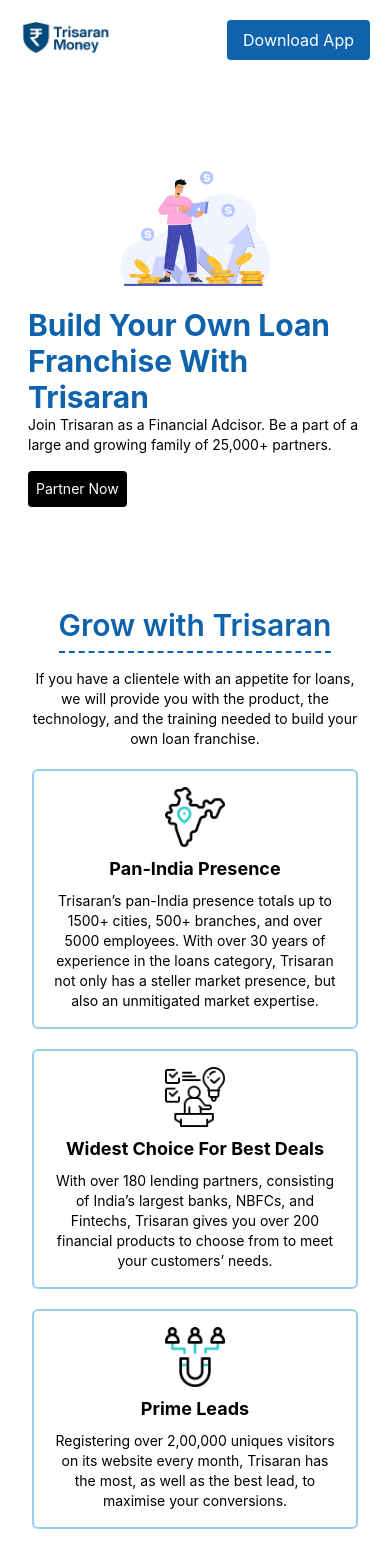
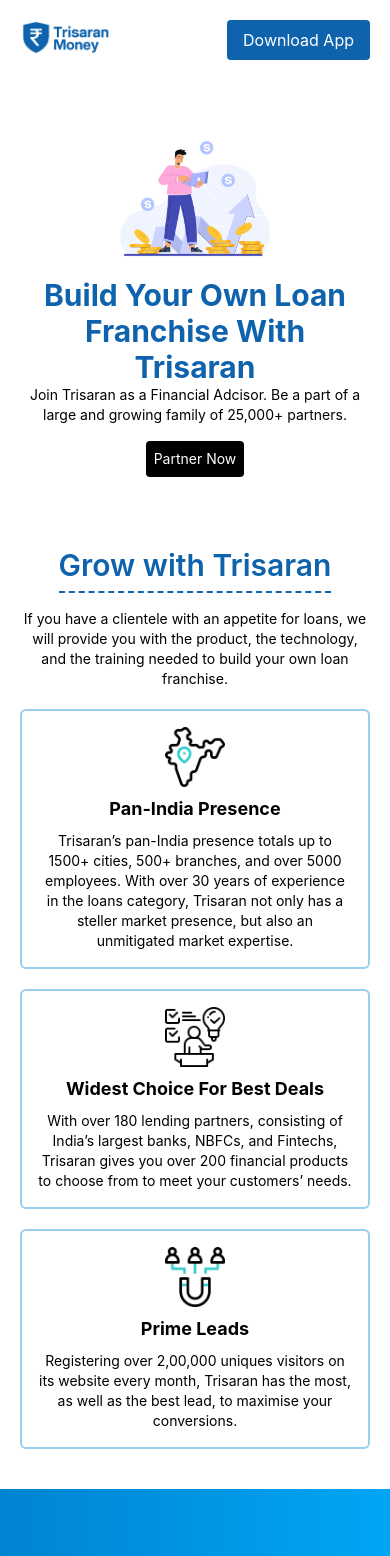
Before and after one commit to Akaashspecs/trisaran, a React (Vite) app: page / in a window 390 px wide. Shown: the top 1556 px of the page. Built offline with nearby package versions, Linux system fonts and the light colour scheme.

Commit message:
space and logo fix

```diff
--- a/src/Benefits.jsx
+++ b/src/Benefits.jsx
@@ -32,7 +32,7 @@
     },
   ];
   return (
-    <div className="bg-linear-to-r/srgb from-sky-600 to-sky-500 px-10 md:px-16  flex flex-col items-center py-16">
+    <div className="bg-linear-to-r/srgb from-sky-600 to-sky-500 px-5 md:px-16  flex flex-col items-center py-16">
       <div className=" text-4xl font-semibold text-white  pb-2 border-b-2 border-dashed text-center">
         The Trisaran Benefits
       </div>
--- a/src/Brands.jsx
+++ b/src/Brands.jsx
@@ -11,7 +11,7 @@
   ];
 
   return (
-    <div className="flex flex-col items-center px-5 md:px-0">
+    <div className="flex flex-col items-center px-4 md:px-0">
       <h3 className="text-3xl md:text-[43px] font-bold text-center border-dashed border-b-2 text-[#0f63ac] border-[#0f63ac]  w-fit">
         Brand who Trust Us
       </h3>
--- a/src/Contact-Form.jsx
+++ b/src/Contact-Form.jsx
@@ -1,6 +1,6 @@
 const ContactForm = () => {
   return (
-    <div className="  bg-repeat backdrop-blur-3xl flex flex-col justify-center items-center py-5 mt-10">
+    <div className="  flex flex-col justify-center items-center py-5 mt-10">
       <form className="bg-white bg-opacity-70 p-5 sm:p-10 rounded-2xl shadow-xl flex flex-col gap-5 w-[calc(100vw-30px)] border border-gray-300  sm:w-[500px] mx-0 sm:mx-11">
         <div className="text-4xl font-bold text-amber-800 mb-10 w-full text-center">
           Contact Us
@@ -19,7 +19,7 @@
           placeholder="Message"
           className="p-3 rounded-lg border border-gray-300 focus:outline-none focus:ring-2 focus:ring-amber-400 h-32 resize-none"
         ></textarea>
-        <button className="bg-amber-500 text-white p-3 rounded-lg hover:bg-amber-600 transition duration-300">
+        <button className="bg-[#0f63ac] text-white p-3 rounded-lg hover:bg-amber-600 transition duration-300">
           Submit
         </button>
       </form>
--- a/src/Grow.jsx
+++ b/src/Grow.jsx
@@ -1,6 +1,6 @@
 const Grow = () => {
   return (
-    <div className="flex flex-col items-center px-8 pb-10 mt-10">
+    <div className="flex flex-col items-center px-5  sm:px-8 pb-10 mt-10">
       <h3 className=" text-3xl md:text-4xl font-semibold text-[#0f63ac] pb-2 border-b-2 border-dashed">
         Grow with Trisaran
       </h3>
--- a/src/Intro.jsx
+++ b/src/Intro.jsx
@@ -1,16 +1,16 @@
 const Intro = () => {
   return (
-    <div className="py-[60px] sm:h-full  flex justify-center ">
-      <div className="h-full  px-7 md:px-15 flex flex-col-reverse sm:flex-row items-center max-w-[1200px] justify-center">
+    <div className="py-[30px] sm:h-full  flex justify-center ">
+      <div className="h-full  px-7  flex flex-col-reverse sm:flex-row items-center max-w-[1200px] justify-center">
         <div>
-          <h2 className="text-3xl  md:text-4xl lg:5xl font-bold text-[#0f63ac]">
+          <h2 className="text-3xl  md:text-4xl lg:5xl font-bold text-[#0f63ac] text-center sm:text-start">
             Build Your Own Loan Franchise With Trisaran
           </h2>
-          <div className="text-sm md:text-base">
+          <div className="text-sm md:text-base text-center sm:text-start">
             Join Trisaran as a Financial Adcisor. Be a part of a large and
             growing family of 25,000+ partners.
           </div>
-          <div className="bg-black px-2 md:px-4 text-sm md:text-base rounded-sm py-2 text-white cursor-pointer w-fit mt-4">
+          <div className="bg-black px-2 md:px-4 text-sm md:text-base rounded-sm py-2 text-white cursor-pointer w-fit mt-4 mx-auto sm:mx-0">
             Partner Now
           </div>
         </div>
--- a/src/Partner.jsx
+++ b/src/Partner.jsx
@@ -19,7 +19,7 @@
     },
   ];
   return (
-    <div className="flex flex-col items-center py-[120px] px-5 md:px-[60px]">
+    <div className="flex flex-col items-center py-[40px] sm:py-[60px] px-4 md:px-[60px]">
       <h3 className="text-3xl sm:text-4xl md:text-5xl font-bold text-center border-dashed border-b-2 text-[#0f63ac] border-[#0f63ac] pb-4">
         How To Become A <br /> Partner?
       </h3>
--- a/src/Review.jsx
+++ b/src/Review.jsx
@@ -33,7 +33,7 @@
   }, [cards.length]);
 
   return (
-    <div className="px-10 flex flex-col items-center my-[150px]">
+    <div className="px-10 flex flex-col items-center mt-[40px] mb-[80px] md:my-[100px]">
       <h3 className="text-2xl sm:text-4xl md:text-[43px] font-bold text-center border-dashed border-b-2 text-[#0f63ac] border-[#0f63ac]  w-fit ">
         Highest Standards. Happiest Partners
       </h3>
```
Also changed, not shown: public/Trisaran_Money.webp.
